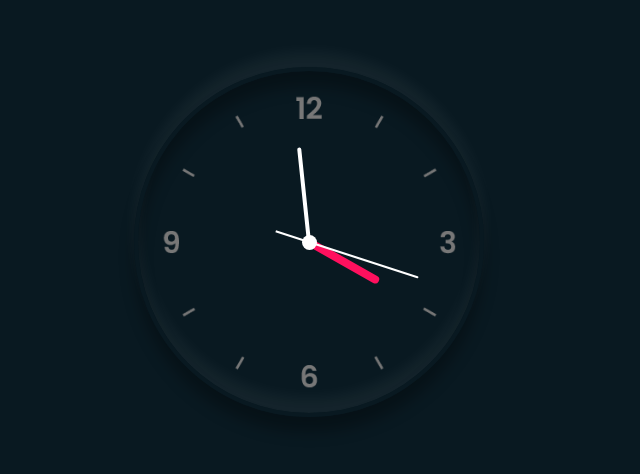
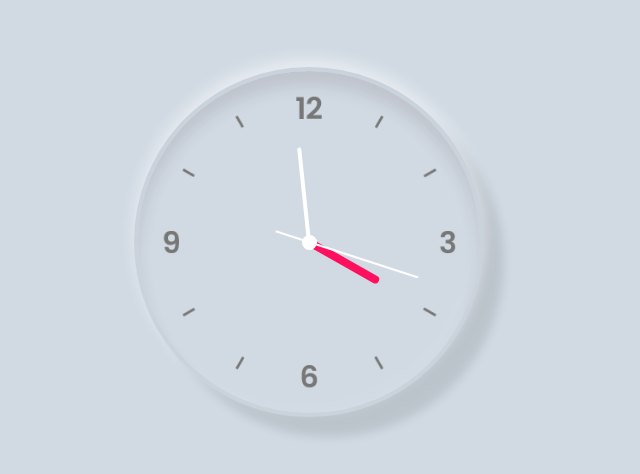
Before and after one commit to kusumghimire/Neomorphism-Javascript-Clock, a plain HTML site: page index.html in a window 1280 px wide. Shown: the part 158-632 px from the top of the page, without its empty margins (331-971 px from the left). Drawn offline with Linux system fonts and the light colour scheme.

Commit message:
.light class created

```diff
--- a/index.html
+++ b/index.html
@@ -8,7 +8,7 @@
   <link rel="stylesheet" href="style.css">
 </head>
 
-<body>
+<body class="light">
   <div class="clock">
     <div class="hour">
       <div class="hr" id="hr"></div>
@@ -36,8 +36,6 @@
     mn.style.transform = `rotate(${(mm)}deg)`;
     sc.style.transform =`rotate(${(ss)}deg)`;
     })
-
-
   </script>
 </body>
 
--- a/style.scss
+++ b/style.scss
@@ -9,6 +9,9 @@ body {
   align-items: center;
   min-height: 100vh;
   background: #091921;
+}
+body.light {
+  background: #d1dae3;
 }
 .clock {
   width: 350px;
@@ -103,3 +106,16 @@ body {
     border-radius: 50%;
   }
 }
+
+
+body.light {
+  .clock {
+    background: #d1dae3 url(clock.png);
+    background-size: cover;
+    border: 4px solid #cad3dc;
+    box-shadow: 0 -8px 15px rgba(255, 255, 255, 0.5),
+      20px 20px 10px rgba(0, 0, 0, 0.1),
+     inset -8px -8px 15px rgba(255, 255, 255, 0.05),
+     inset 0 15px 15px rgba(49, 21, 21, 0.1);
+  }
+}
```
Also changed, not shown: style.css, 1 other file.
